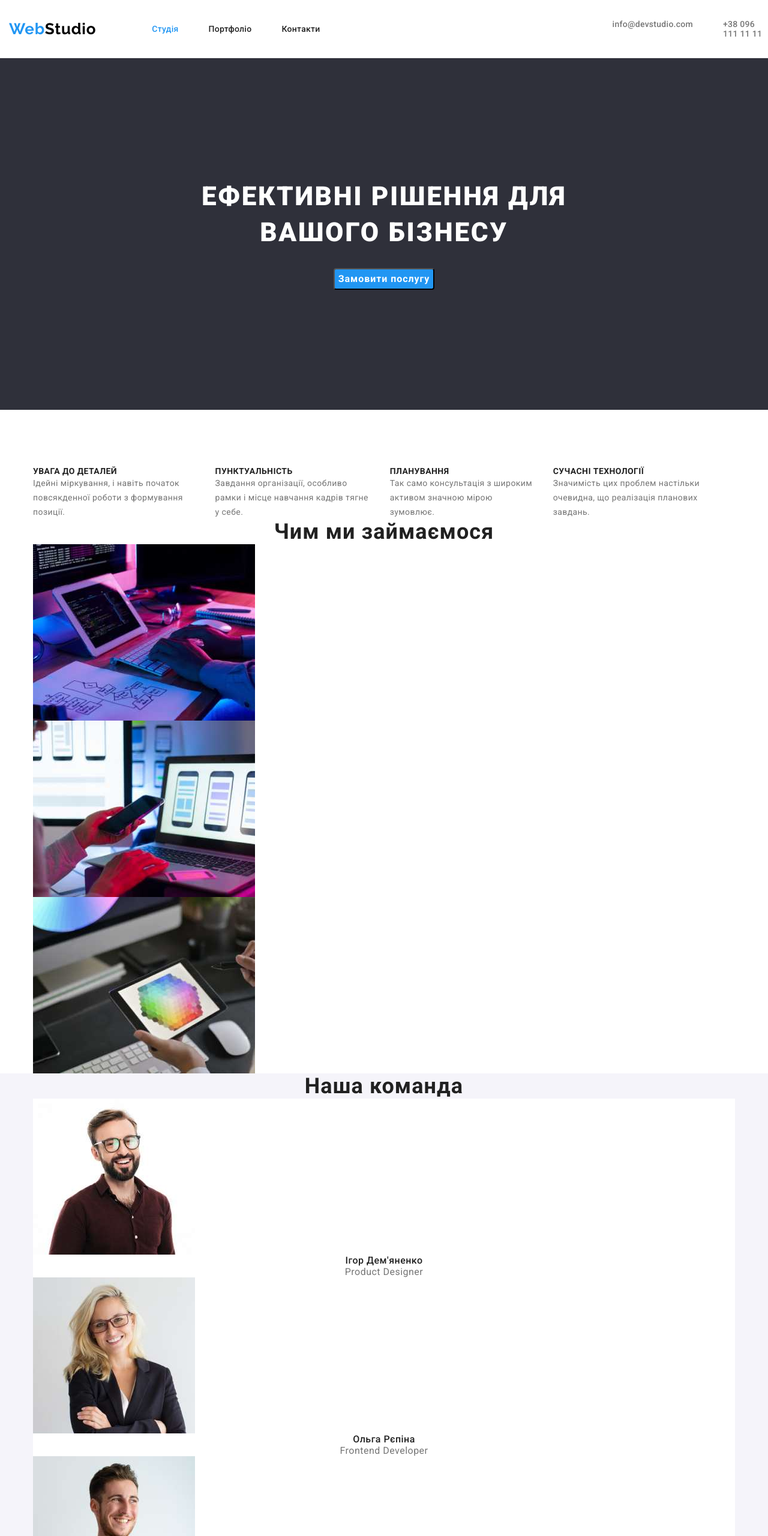
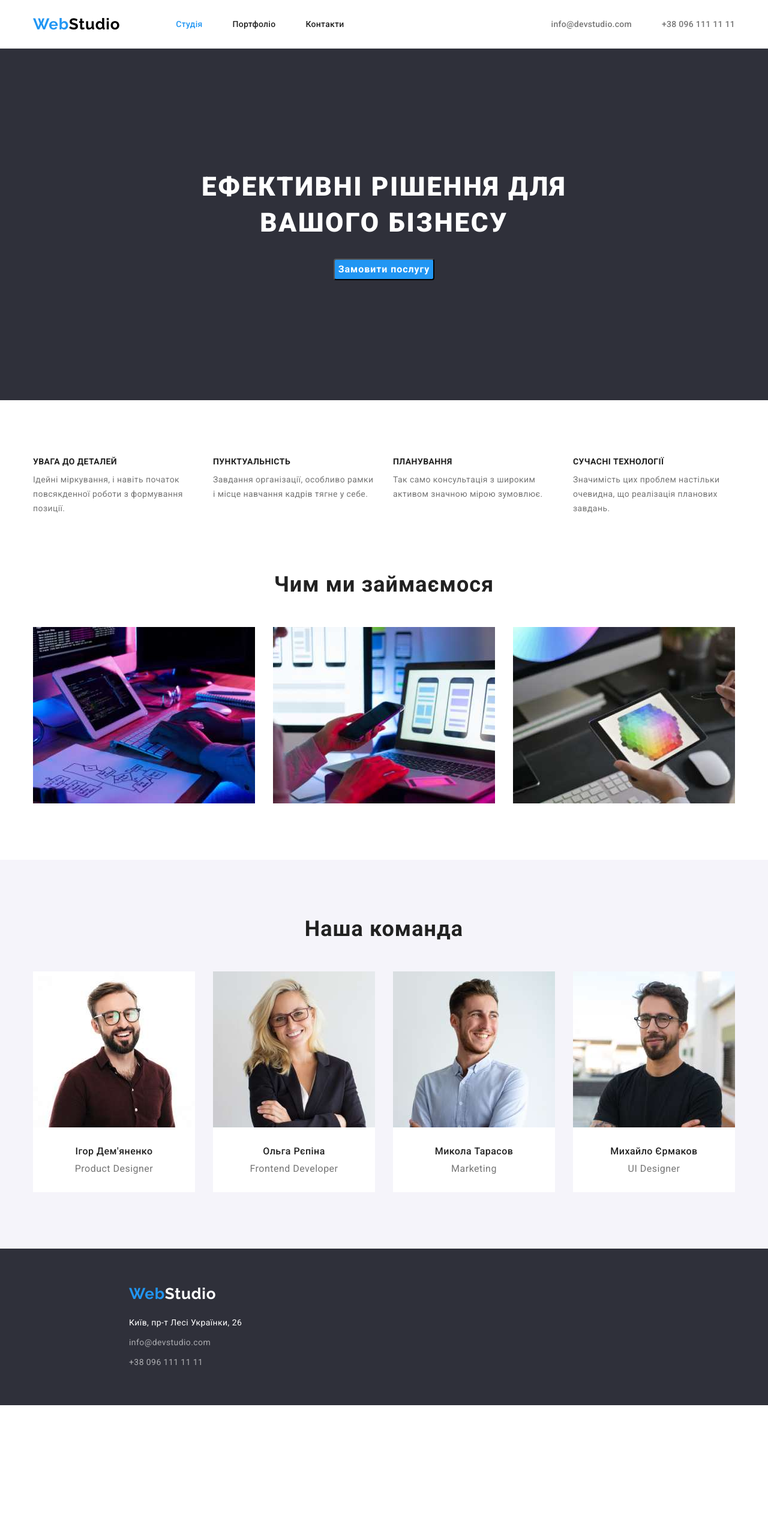
Before and after one commit to Skonerok/goit-markup-hw-03, a plain HTML site: page index.html in a window 1280 px wide. Shown: the top 2560 px of the page at 60% size. After the commit the page ends 2342 px from the top, so only its background shows below. Drawn offline with nearby package versions, Linux system fonts and the light colour scheme.

Commit message:
continuing to add styles
Added styles to index and portfolio (draft - need to check once more)

```diff
--- a/css/styles.css
+++ b/css/styles.css
@@ -33,6 +33,7 @@ body {
   width: 1200px;
   margin: 0 auto;
   padding: 0 15px;
+  /* outline: 2px solid red; */
 }
 
 .list {
@@ -60,7 +61,7 @@ header {
   border-bottom-color: #ececec;
 }
 
-.head-content {
+.header-container {
   display: flex;
     align-items: center;
 }
@@ -91,11 +92,10 @@ align-items: center;
   display: flex;
   align-items: center;
   margin-left: 93px;
-  gap: 50px;
+ gap: 50px;
 }
 
 .nav-item {
-  display: inline-block;
   font-weight: 500;
   font-size: 14px;
   line-height: calc(16 / 14);
@@ -184,11 +184,12 @@ align-items: center;
 
 .benefits-list {
   display: flex;
-  margin-top: 94px;
+  margin: 94px 0 94px 0;
+  gap: 30px;
 }
 
 .benefits-item {
-  padding-right: 30px;
+flex-basis: calc((100% - 30px) / 4);
 }
 
 .benefits-header {
@@ -198,11 +199,10 @@ align-items: center;
   letter-spacing: 0.03em;
   text-transform: uppercase;
   color: var(--header-color);
+  margin-bottom: 10px;
 }
 
 .benefits-text {
-  display: inline-block;
-  /* padding-right: 30px; */
   font-size: 14px;
   line-height: calc(24 / 14);
   letter-spacing: 0.03em;
@@ -217,6 +217,13 @@ align-items: center;
   text-align: center;
   letter-spacing: 0.03em;
   color: var(--header-color);
+  margin-bottom: 50px;
+}
+
+.what-list {
+  display: flex;
+  gap: 30px;
+  margin-bottom: 94px;
 }
 
 /* TEAM SECTION */
@@ -231,10 +238,22 @@ align-items: center;
   text-align: center;
   letter-spacing: 0.03em;
   color: var(--header-color);
+  padding: 94px 0 50px 0;
+}
+
+.team-list {
+  display: flex;
+  gap: 30px;
+  padding-bottom: 94px;
 }
 
 .bcg-list {
   background-color:var(--main-background-color);
+}
+
+.team-wrapper {
+  padding-top: 30px;
+  padding-bottom: 30px;
 }
 
 .name-header {
@@ -244,6 +263,7 @@ align-items: center;
   text-align: center;
   letter-spacing: 0.03em;
   color: var(--header-color);
+  margin-bottom: 10px;
 }
 
 .team-position {
@@ -255,12 +275,26 @@ align-items: center;
 }
 
 /* FOOTER SECTION */
+.footer {
+  padding-left: 215px;
+  padding-top: 60px;
+}
+
 .lower-bcg {
   background: var(--background-color);
 }
 
 .logo-white {
   color: #ffffff;
+}
+
+.contact-lower {
+  padding-top: 20px;
+  padding-bottom: 60px;
+}
+
+.contact-item:not(:last-child) {
+  margin-bottom: 9px;
 }
 
 .address-item {
@@ -284,6 +318,14 @@ align-items: center;
 /* PORTFOLIO PAGE */
 
 /* BUTTON LIST */
+
+.button-list {
+  display: flex;
+  gap:8px;
+  justify-content: center;
+  margin-top: 94px;
+}
+
 .item-btn {
   font-weight: 500;
   font-size: 16px;
@@ -292,12 +334,28 @@ align-items: center;
   letter-spacing: 0.03em;
   color: var(--header-color);
   background-color: #F5F4FA;
+    border-radius: 4px;
+    border: none;
+    margin-bottom: 34px;
 }
 
 .item-btn:hover,
 .item-btn:focus {
   color:var(--secondary-color);
   background-color: var(--accent-color);
+}
+
+.portfolio-list {
+  display: flex;
+  gap:30px;
+  flex-wrap:wrap;
+  margin-bottom: 94px;
+}
+
+.portfolio-wrapper {
+  padding: 20px 24px;
+  border: 1px solid #EEEEEE;
+  border-top: none;
 }
 
 .portfolio-header {
@@ -313,4 +371,5 @@ align-items: center;
   line-height: calc(30 / 16);
   letter-spacing: 0.03em;
   color: var(--prevailing-color);
+  padding-top: 4px;
 }
--- a/index.html
+++ b/index.html
@@ -19,8 +19,8 @@
   <body>
     <!--Шапка сторінки-->
     <header>
-      <div class="head-content">
-      <nav class="nav-section container">
+      <div class="header-container container">
+      <nav class="nav-section">
         <a class="logo" href="./index.html"
           ><span class="logo-blue">Web</span
           ><span class="logo-black">Studio</span></a
@@ -122,8 +122,10 @@
               alt="Ігор Дем'яненко продуктовий дизайнер"
               width="270"
             />
+            <div class="team-wrapper">
             <h3 class="name-header">Ігор Дем'яненко</h3>
             <p class="team-position">Product Designer</p>
+            </div>
           </li>
           <li class="bcg-list">
             <img
@@ -131,8 +133,10 @@
               alt="Ольга Рєпіна фронтенд розробник"
               width="270"
             />
+            <div class="team-wrapper">
             <h3 class="name-header">Ольга Рєпіна</h3>
             <p class="team-position">Frontend Developer</p>
+            </div>
           </li>
           <li class="bcg-list">
             <img
@@ -140,8 +144,10 @@
               alt="Микола Тарасов маркетолог"
               width="270"
             />
+            <div class="team-wrapper">
             <h3 class="name-header">Микола Тарасов</h3>
             <p class="team-position">Marketing</p>
+            </div>
           </li>
           <li class="bcg-list">
             <img
@@ -149,8 +155,10 @@
               alt="Михайло Єрмаков дизайнер інтерфейсу"
               width="270"
             />
+            <div class="team-wrapper">
             <h3 class="name-header">Михайло Єрмаков</h3>
             <p class="team-position">UI Designer</p>
+            </div>
           </li>
         </ul>
         </div>
@@ -158,13 +166,14 @@
     </main>
     <!--Підвал сторінки-->
     <footer class="lower-bcg">
+      <div class="footer">
       <a class="logo" href="./index.html"
         ><span class="logo-blue">Web</span
         ><span class="logo-white">Studio</span></a
       >
       <address>
         <ul class="contact-lower list">
-          <li>
+          <li class="contact-item">
             <a
               class="address-item link"
               href="https://goo.gl/maps/xYVmCQSycFGv2e8E6"
@@ -173,12 +182,12 @@
               >Київ, пр-т Лесі Українки, 26</a
             >
           </li>
-          <li>
+          <li class="contact-item">
             <a class="low-contact link" href="mailto:info@devstudio.com"
               >info@devstudio.com</a
             >
           </li>
-          <li>
+          <li class="contact-item">
             <a class="low-contact link" href="tel:+380961111111"
               >+38 096 111 11 11</a
             >
@@ -186,5 +195,6 @@
         </ul>
       </address>
     </footer>
+    </div>
   </body>
 </html>
```
Also changed, not shown: portfolio.html (+37 -36 lines).
